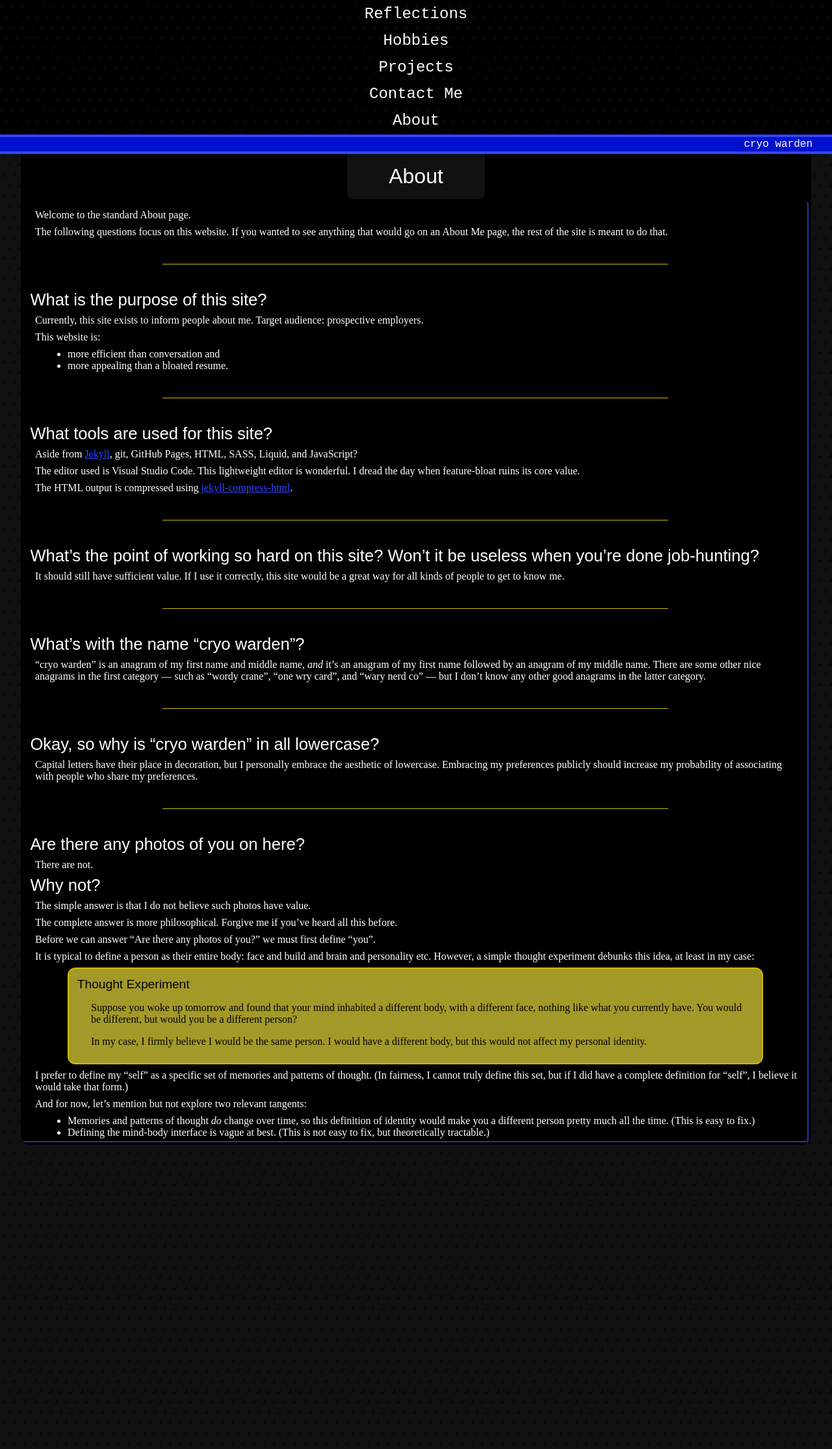
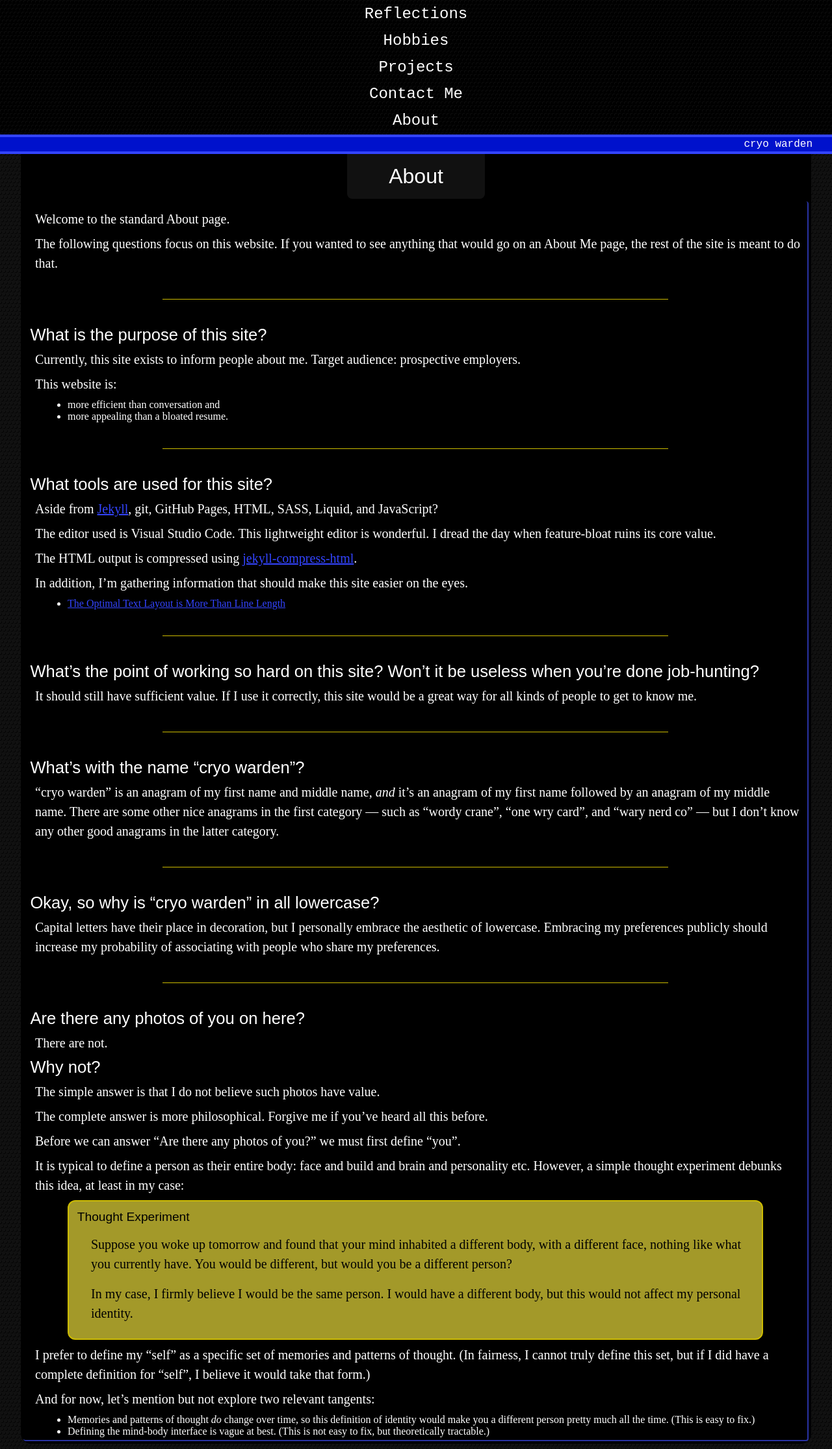
Before and after one commit to cryo-warden/cryo-warden.github.io, a Jekyll site: the page built from about.md, in a window 1280 px wide. Shown: the whole page at 65% size. Built offline with Jekyll 4.4.1, drawn with Linux system fonts in a browser that asks for light colours.

Commit message:
updated style

```diff
--- a/_sass/content.scss
+++ b/_sass/content.scss
@@ -39,6 +39,8 @@ h6 { font-size: 120%; }
 
 p {
   margin: 16px 8px 16px 28px;
+  font-size: 20px;
+  line-height: 1.5em;
 }
 
 ul, ol {
--- a/about.md
+++ b/about.md
@@ -28,6 +28,10 @@ Aside from [Jekyll](https://jekyllrb.com/), git, GitHub Pages, HTML, SASS, Liqui
 The editor used is Visual Studio Code. This lightweight editor is wonderful. I dread the day when feature-bloat ruins its core value.
 
 The HTML output is compressed using [jekyll-compress-html](https://github.com/penibelst/jekyll-compress-html).
+
+In addition, I'm gathering information that should make this site easier on the eyes.
+
+* [The Optimal Text Layout is More Than Line Length](https://www.paulolyslager.com/optimal-text-layout-line-length/)
 
 ----
 
```
Also changed, not shown: assets/images/frame/tile-subtle.png, assets/images/frame/tile.png.
